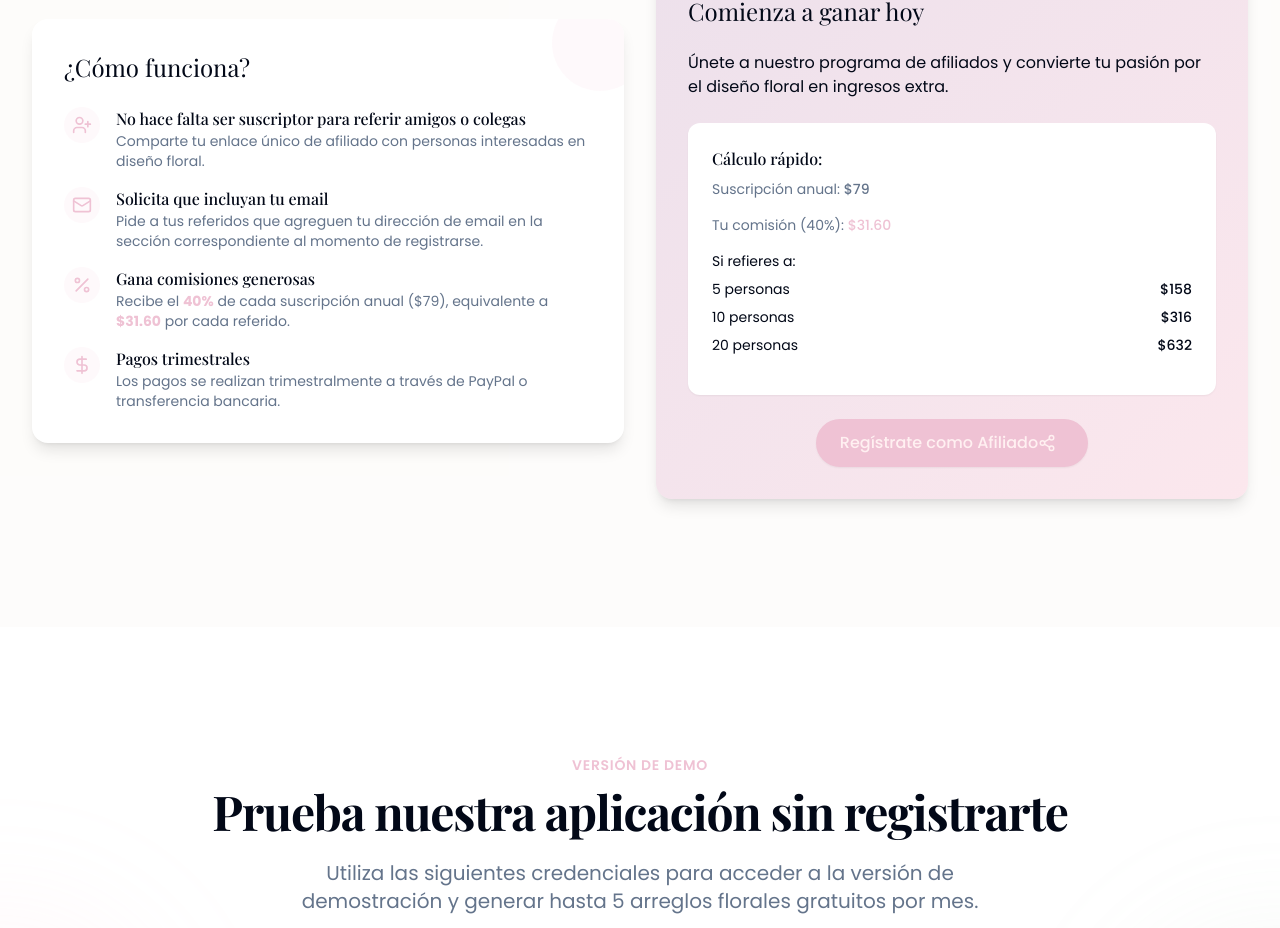
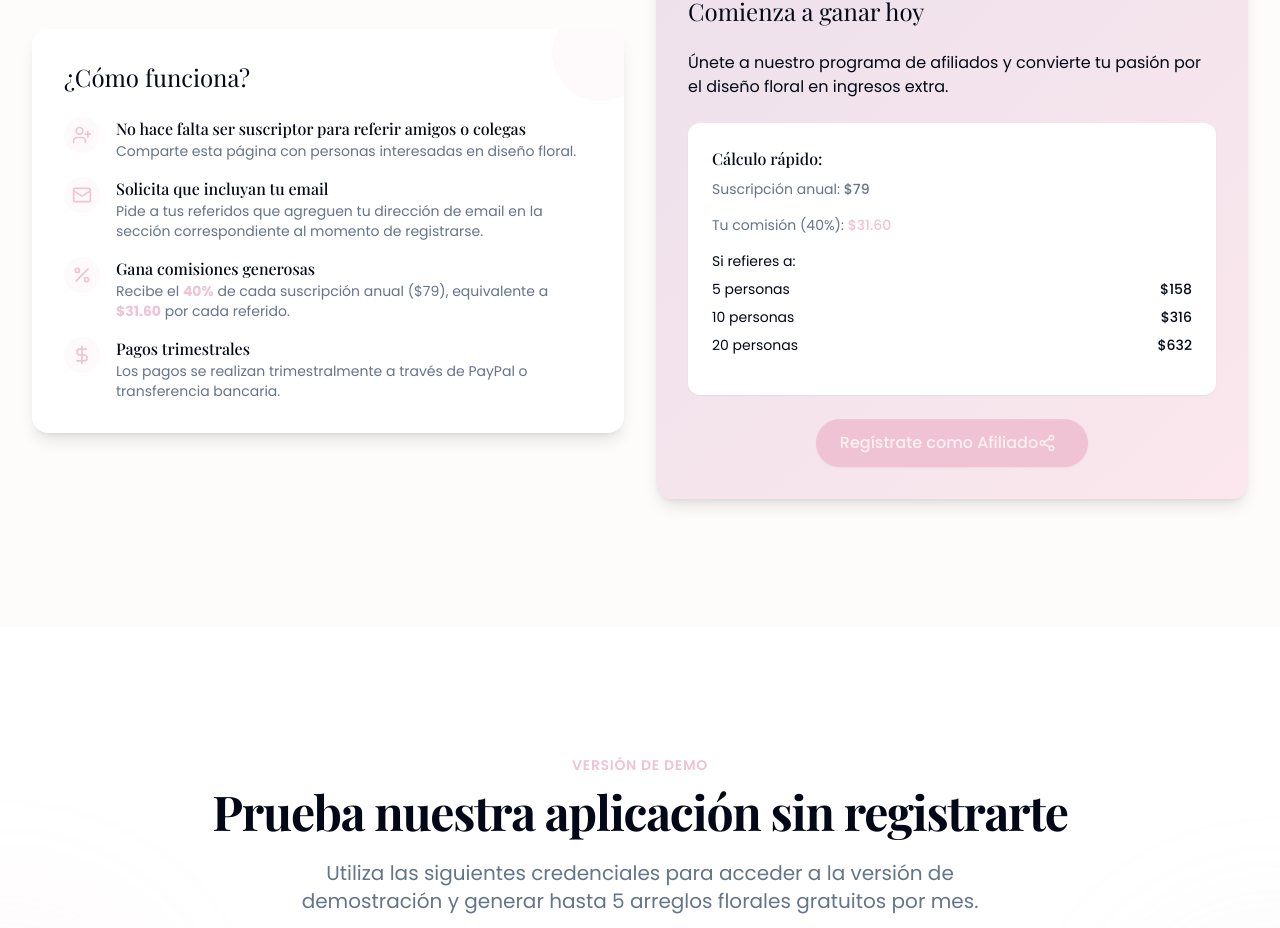
Before and after one commit to morispolanco/floral-fantasia-designer-53, a React (Vite) app: page / in a window 1280 px wide. Shown: the part 3335-4263 px from the top of the page. Built offline with nearby package versions, Linux system fonts and the light colour scheme; a web font is replaced by a local one.

Commit message:
Update affiliate program text
Update text in the affiliate program component.

```diff
--- a/src/components/AffiliateProgram.tsx
+++ b/src/components/AffiliateProgram.tsx
@@ -38,7 +38,7 @@ const AffiliateProgram = () => {
                   </div>
                   <div>
                     <h4 className="font-medium">No hace falta ser suscriptor para referir amigos o colegas</h4>
-                    <p className="text-muted-foreground text-sm">Comparte tu enlace único de afiliado con personas interesadas en diseño floral.</p>
+                    <p className="text-muted-foreground text-sm">Comparte esta página con personas interesadas en diseño floral.</p>
                   </div>
                 </li>
 
```
